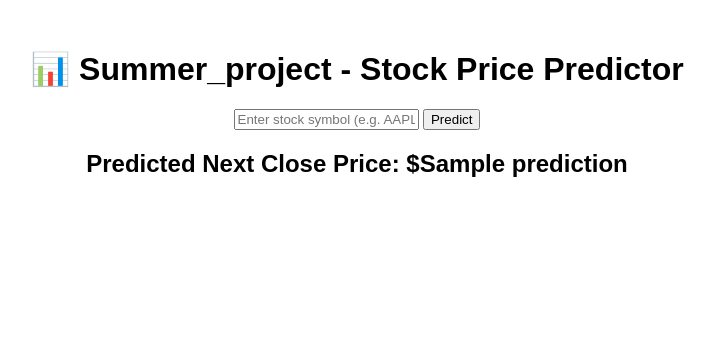
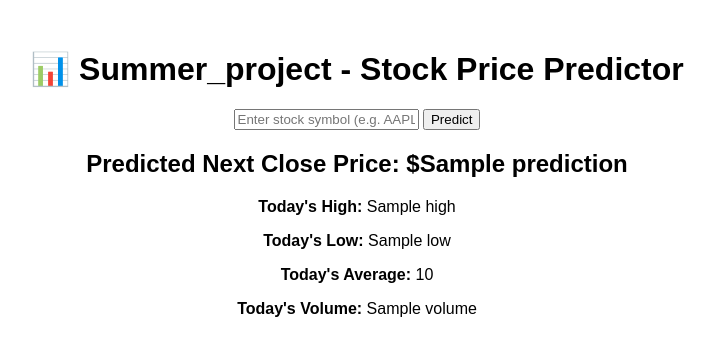
Before and after one commit to keshav-pali/Stock, a Flask app: template templates/index.html in a window 1280 px wide. Shown: the top 356 px of the page, without its empty margins (283-998 px from the left). Run offline with Flask 3, Linux system fonts and the light colour scheme; the template is opened without the code that fills it: most values are stand-ins (such as "Sample title", 1, 10 or a date in 2020); parts of the project's set-up code (start-up, migrations or seed data) failed here and were passed over.

Commit message:
update current

```diff
--- a/app.py
+++ b/app.py
@@ -6,29 +6,42 @@ import joblib
 
 app = Flask(__name__)
 
+# Load trained model and scaler
 model = joblib.load("model/model.pkl")
 scaler = joblib.load("model/scaler.pkl")
 
 @app.route("/", methods=["GET", "POST"])
 def index():
     predictionval = None
+    high = low = volume = avg = None
+
     if request.method == "POST":
         symbol = request.form["symbol"]
         df = yf.download(symbol, period="10d")
+
         if len(df) < 2:
             print("Inside if")
             predictionval = "Not enough data!"
         else:
             print("Inside else")
+            # For prediction
             latest = df[['Open', 'High', 'Low', 'Close', 'Volume']].iloc[-2].values.reshape(1, -1)
             print("Latest: ", latest)
             scaled = scaler.transform(latest)
             print("Scaled: ", scaled)
-            predicted = model.predict(scaled)[0]
+            predicted = model.predict(scaled)
             print("Predicted: ", predicted)
-            predictionval = f"{predicted[0]:.2f}"
+            predictionval = f"{predicted.item():.2f}"
             print("Predictionval: ", predictionval)
-    return render_template("index.html", prediction=predictionval)
+
+            # Get latest actual day's values
+            latest_row = df.iloc[-1]
+            high = round(float(latest_row['High']), 2)
+            low = round(float(latest_row['Low']), 2)
+            volume = int(latest_row['Volume'])
+            avg = round((float(latest_row['High']) + float(latest_row['Low'])) / 2, 2)
+
+    return render_template("index.html", prediction=predictionval, high=high, low=low, volume=volume, avg=avg)
 
 if __name__ == "__main__":
     app.run(debug=True)
--- a/templates/index.html
+++ b/templates/index.html
@@ -5,6 +5,7 @@
 </head>
 <body style="text-align: center; margin-top: 50px; font-family: Arial;">
     <h1>📊 Summer_project - Stock Price Predictor</h1>
+
     <form method="POST">
         <input type="text" name="symbol" placeholder="Enter stock symbol (e.g. AAPL)" required>
         <button type="submit">Predict</button>
@@ -12,6 +13,10 @@
 
     {% if prediction %}
         <h2>Predicted Next Close Price: ${{ prediction }}</h2>
+        <p><strong>Today's High:</strong> {{ high }}</p>
+        <p><strong>Today's Low:</strong> {{ low }}</p>
+        <p><strong>Today's Average:</strong> {{ avg }}</p>
+        <p><strong>Today's Volume:</strong> {{ volume }}</p>
     {% endif %}
 </body>
 </html>
```
